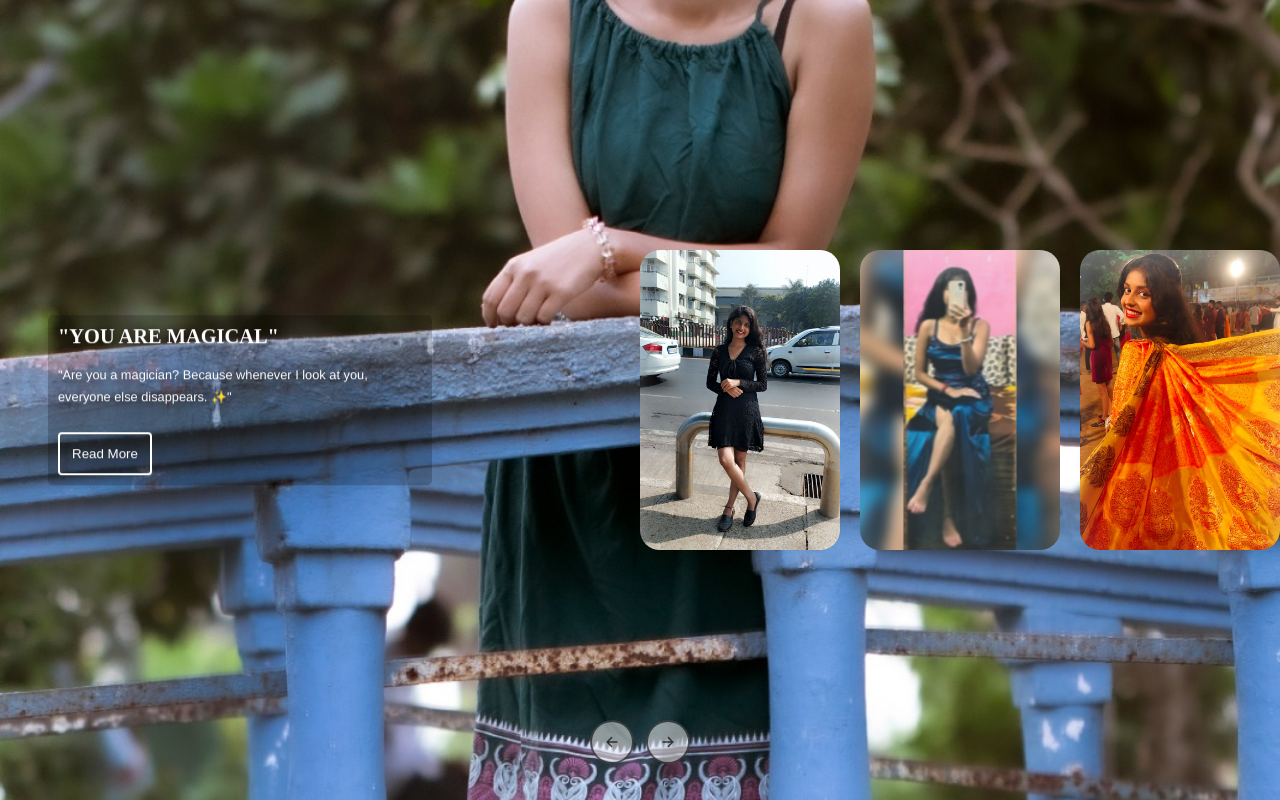
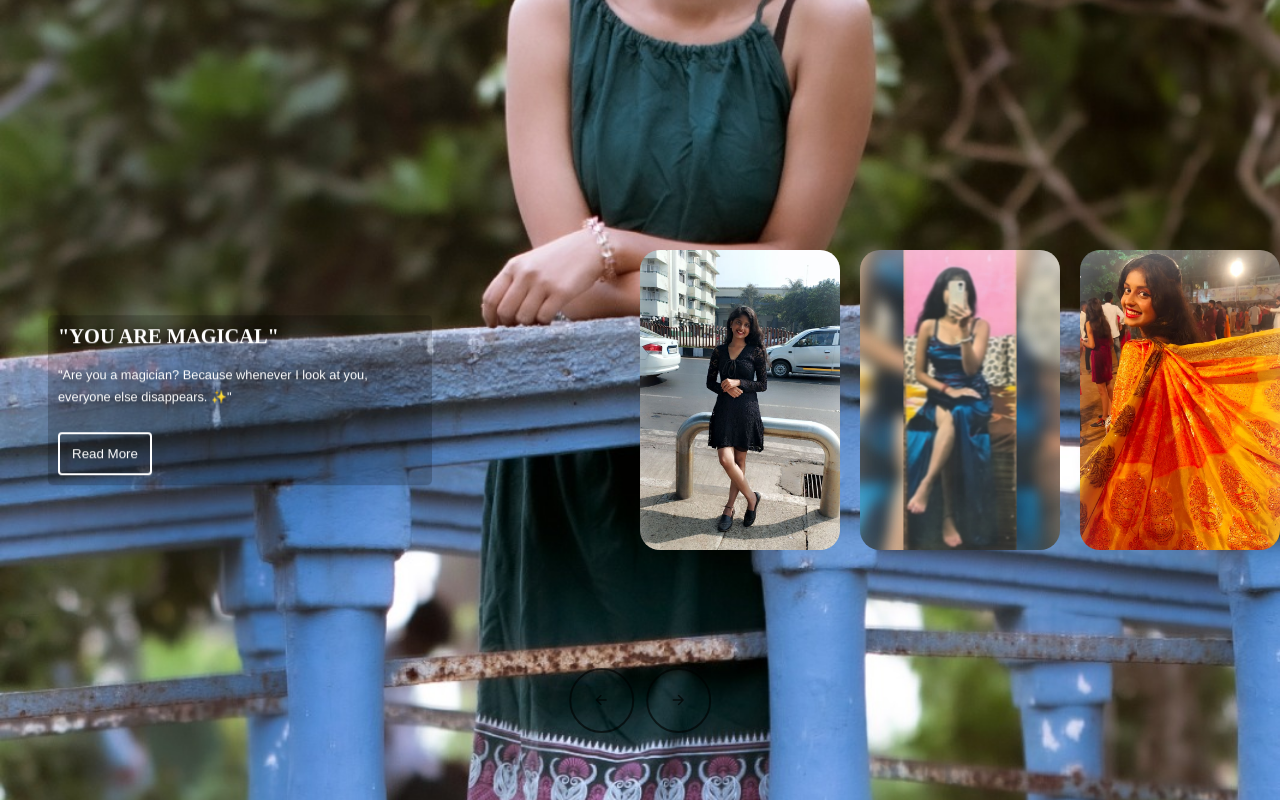
Before and after one commit to Itsbitscoder/Project-eX, a plain HTML site: page index.html in a window 1280 px wide. Drawn offline with nearby package versions, Linux system fonts and the light colour scheme.

Commit message:
Update style.css

```diff
--- a/style.css
+++ b/style.css
@@ -112,13 +112,13 @@
     user-select: none;
 
     & .btn {
-      background-color: rgba(255,255,255,0.5);
-      color: rgba(0,0,0,0.7);
-      border: 2px solid rgba(0,0,0,0.6);
-      margin: 0 0.25rem;
-      padding: 0.75rem;
-      border-radius: 50%;
-      cursor: pointer;
+      ackground-color: rgba(255, 255, 255, 0.5);
+    color: rgba(0, 0, 0, 0.7);
+    border: 2px solid rgba(0, 0, 0, 0.6);
+    margin: 31px 0.25rem;
+    padding: 1.4rem;
+    border-radius: 50%;
+    cursor: pointer;
 
       &:hover {
         background-color: rgba(255,255,255,0.3);
```
